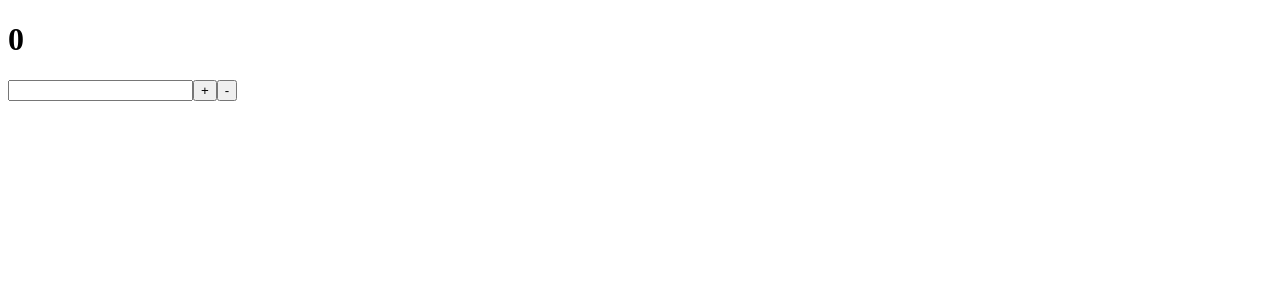
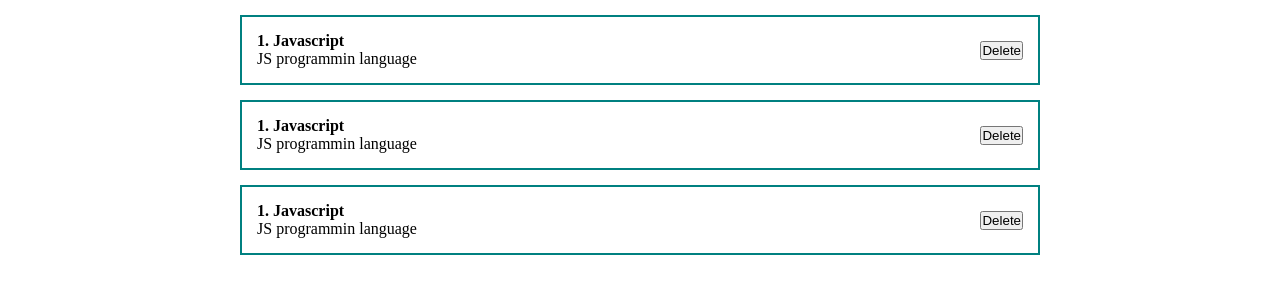
Before and after one commit to AlexanderKruk/ulbi-react-2021, a React (Create React App) app: page / in a window 1280 px wide. Shown: the top 300 px of the page. Built offline with nearby package versions, Linux system fonts and the light colour scheme.

Commit message:
add styles

```diff
--- a/src/App.js
+++ b/src/App.js
@@ -1,28 +1,35 @@
-import { useState } from "react";
+import "./styles/App.css";
 
 function App() {
-  const [num, setNum] = useState(0);
-  const [value, setValue] = useState("");
-
-  const inc = () => {
-    setNum(num + 1);
-  };
-
-  const dec = () => {
-    setNum(num - 1);
-  };
-
   return (
-    <div>
-      <h1>{num}</h1>
-      <h1>{value}</h1>
-      <input
-        type="text"
-        value={value}
-        onChange={(e) => setValue(e.target.value)}
-      />
-      <button onClick={inc}>+</button>
-      <button onClick={dec}>-</button>
+    <div className="app">
+      <div className="post">
+        <div className="post__content">
+          <strong>1. Javascript</strong>
+          <div>JS programmin language</div>
+        </div>
+        <div className="post__btns">
+          <button>Delete</button>
+        </div>
+      </div>
+      <div className="post">
+        <div className="post__content">
+          <strong>1. Javascript</strong>
+          <div>JS programmin language</div>
+        </div>
+        <div className="post__btns">
+          <button>Delete</button>
+        </div>
+      </div>
+      <div className="post">
+        <div className="post__content">
+          <strong>1. Javascript</strong>
+          <div>JS programmin language</div>
+        </div>
+        <div className="post__btns">
+          <button>Delete</button>
+        </div>
+      </div>
     </div>
   );
 }
--- /dev/null
+++ b/src/styles/App.css
@@ -0,0 +1,23 @@
+* {
+  margin: 0;
+  padding: 0;
+  box-sizing: border-box;
+}
+
+.app {
+  width: 800px;
+}
+
+#root {
+  display: flex;
+  justify-content: center;
+}
+
+.post {
+  display: flex;
+  justify-content: space-between;
+  align-items: center;
+  padding: 15px;
+  border: 2px solid teal;
+  margin-top: 15px;
+}
```
